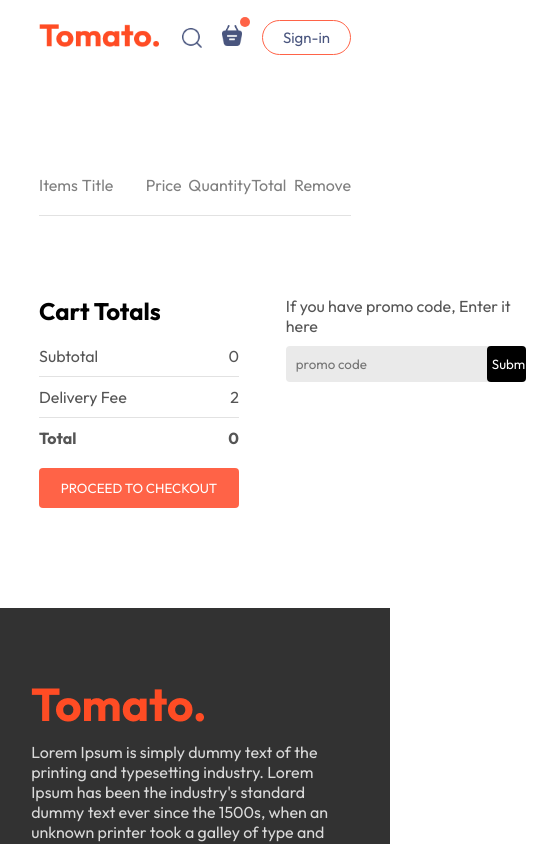
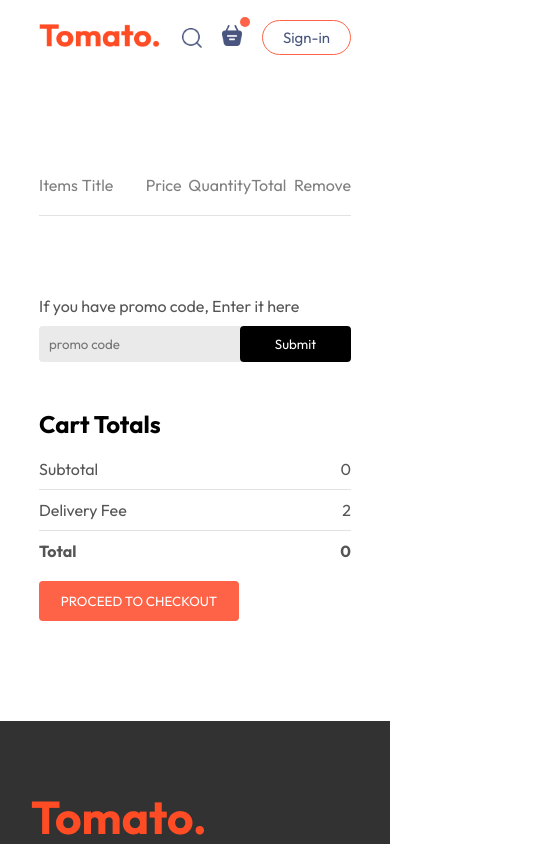
Before and after one commit to Annath-Beevi/Food-Delivery-Website, a React (Vite) app in the folder frontend/: page /cart in a window 390 px wide. Shown: the top 844 px of the page, 533 px wide, since content can reach past the window. Built offline with nearby package versions, Linux system fonts and the light colour scheme.

Commit message:
made cart page responsive

```diff
--- a/frontend/src/pages/Cart/Cart.css
+++ b/frontend/src/pages/Cart/Cart.css
@@ -88,10 +88,20 @@
 }
 
 .cart-promocode-input button{
-    width: max(10vw, 15px);
+    width: max(10vw, 150px);
     padding: 10px 5px;
     background-color: black;
     border: none;
     color: white;
     border-radius: 4px;
 }
+
+@media (max-width:750px) {
+    .cart-bottom{
+        flex-direction: column-reverse;
+    }
+
+    .cart-promocode{
+        justify-content: start;
+    }
+}
```
